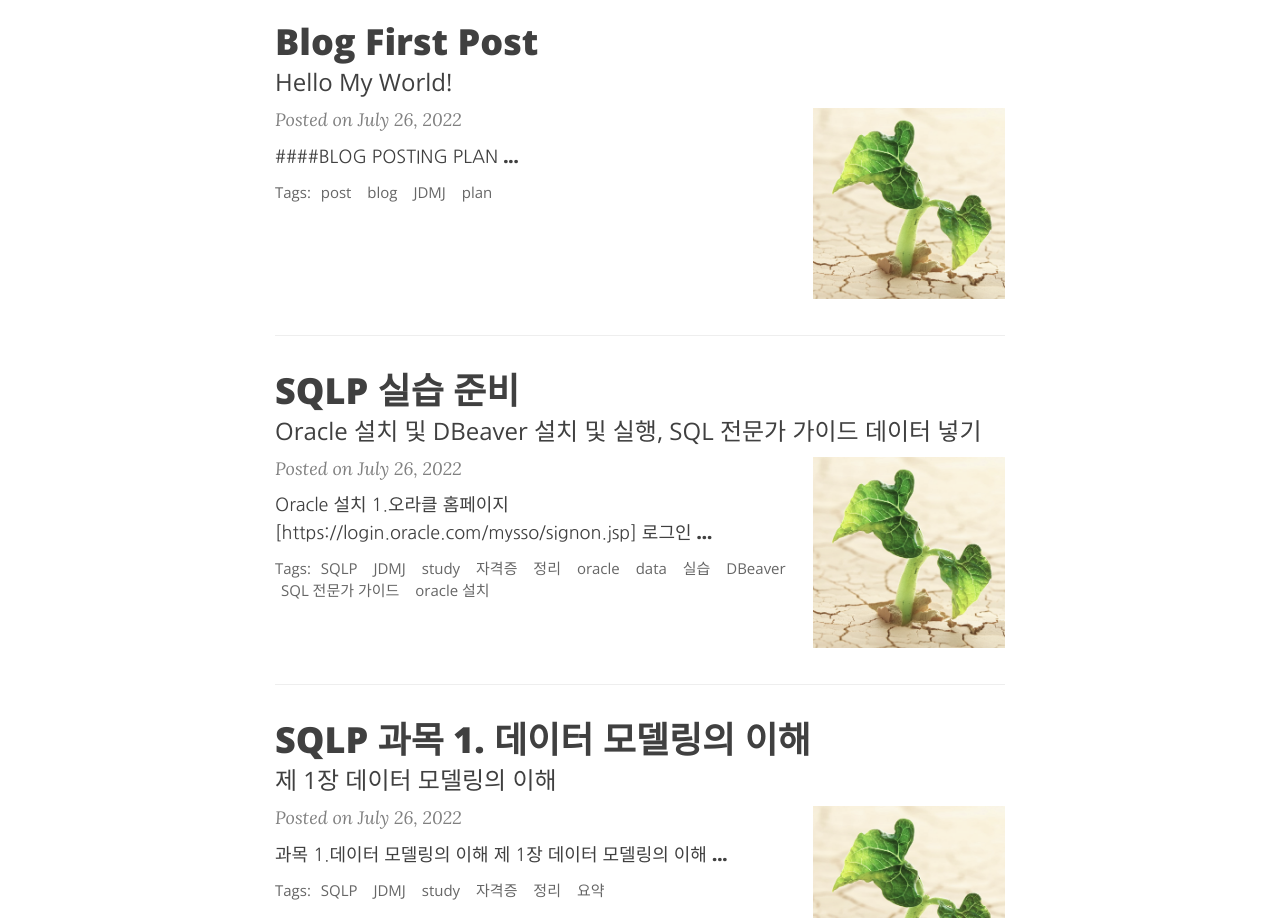
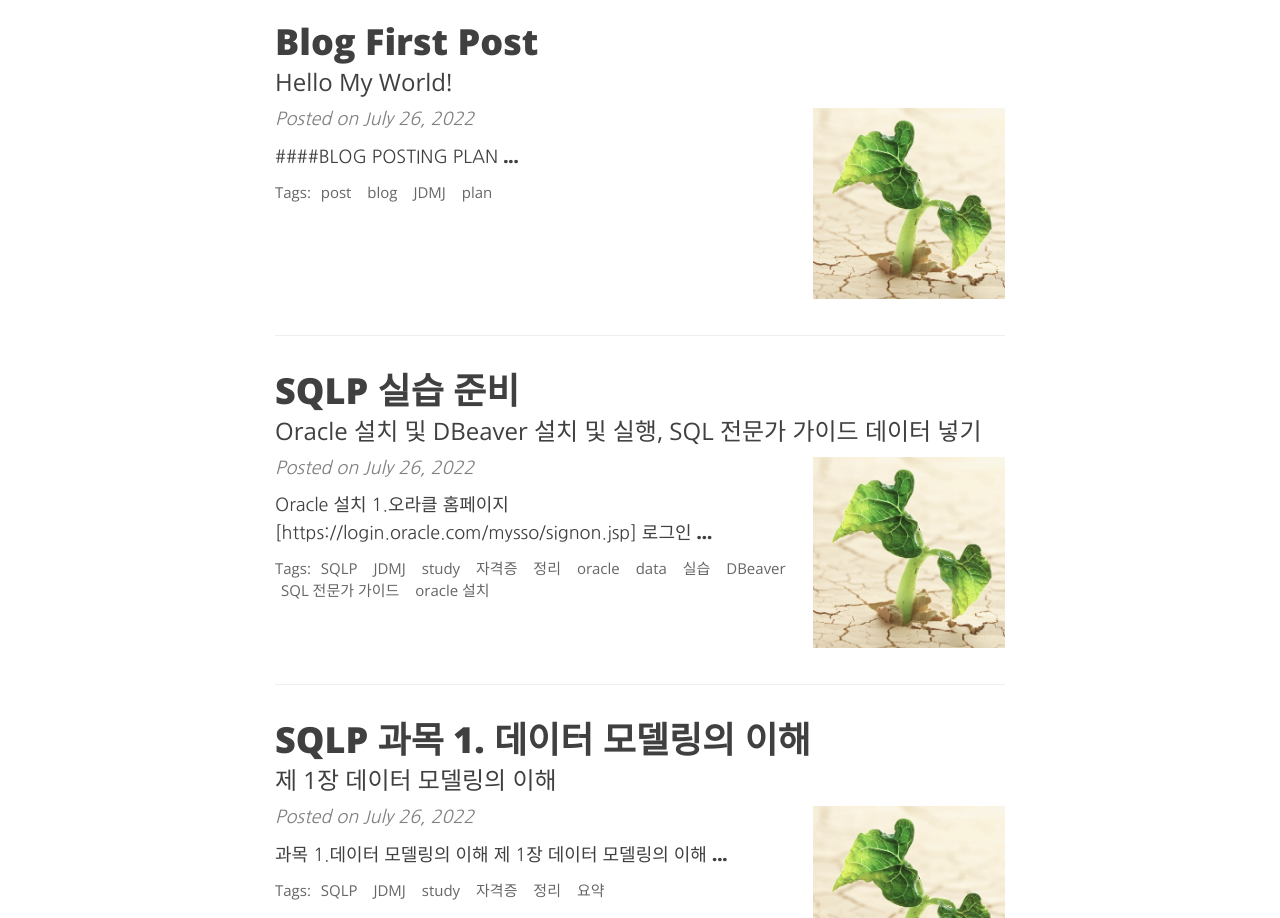
Before and after one commit to JDanmuji/JDanmuji.github.io, a Jekyll site: the page built from index.html, in a window 1280 px wide and 1400 px high. Shown: the part 317-1235 px from the top of the window. Built offline with Jekyll 4.4.1, drawn with Linux system fonts in a browser that asks for light colours; nearby versions of some CDN libraries; the list of posts is cut into pages by our own code; comment, search, counter and statistics services are not loaded.

Commit message:
font change test

```diff
--- a/assets/css/beautifuljekyll.css
+++ b/assets/css/beautifuljekyll.css
@@ -489,7 +489,7 @@ footer .footer-custom-content {
   font-size: 1.125rem;
   font-style: italic;
   margin: 0 0 0.625rem;
-  font-family: 'Lora', 'Times New Roman', serif;
+  font-family: 'Nanum Gothic', 'Nanum Gothic', serif;
 }
 .post-heading .post-meta {
   display: inline-block;
```
